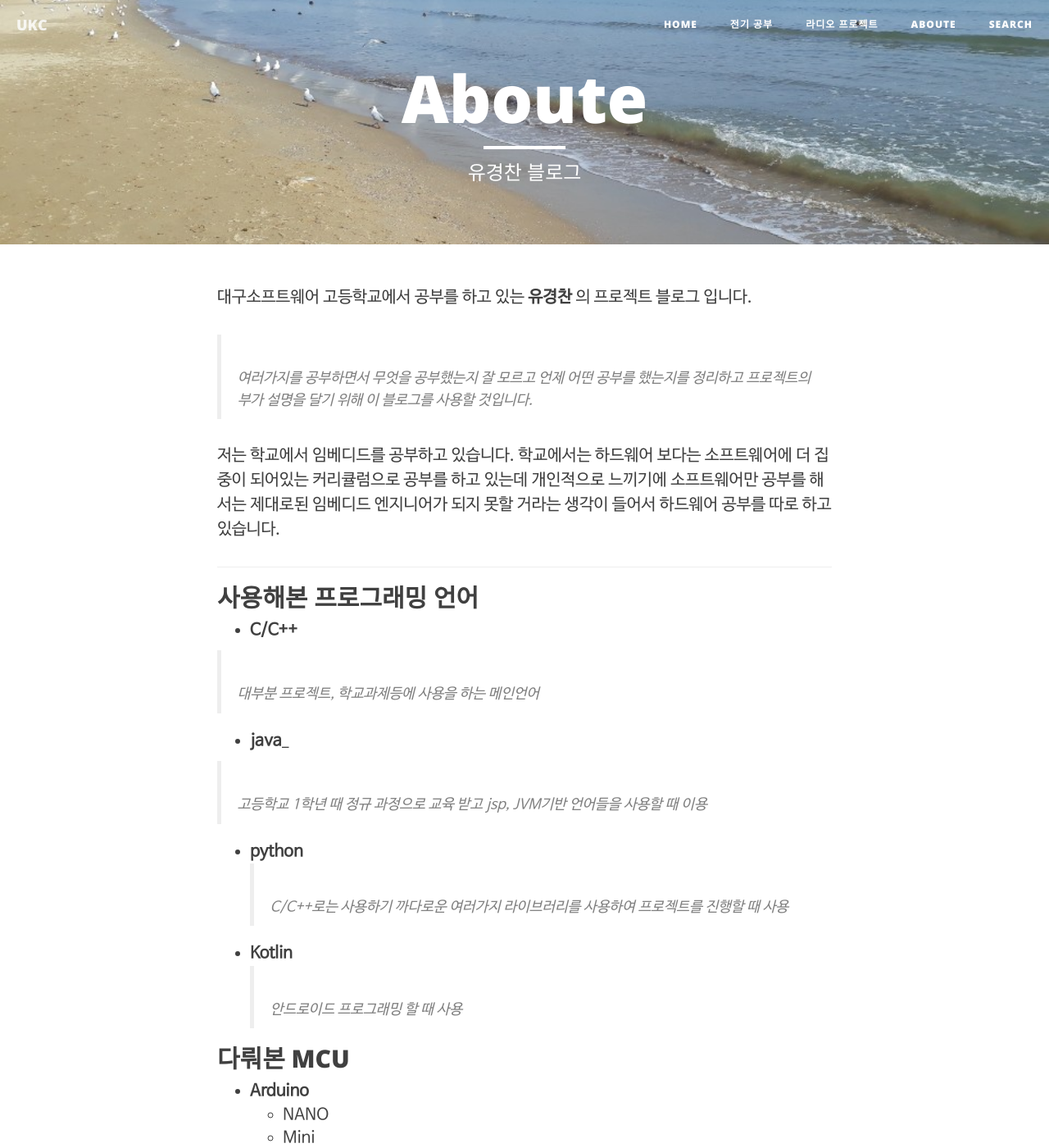
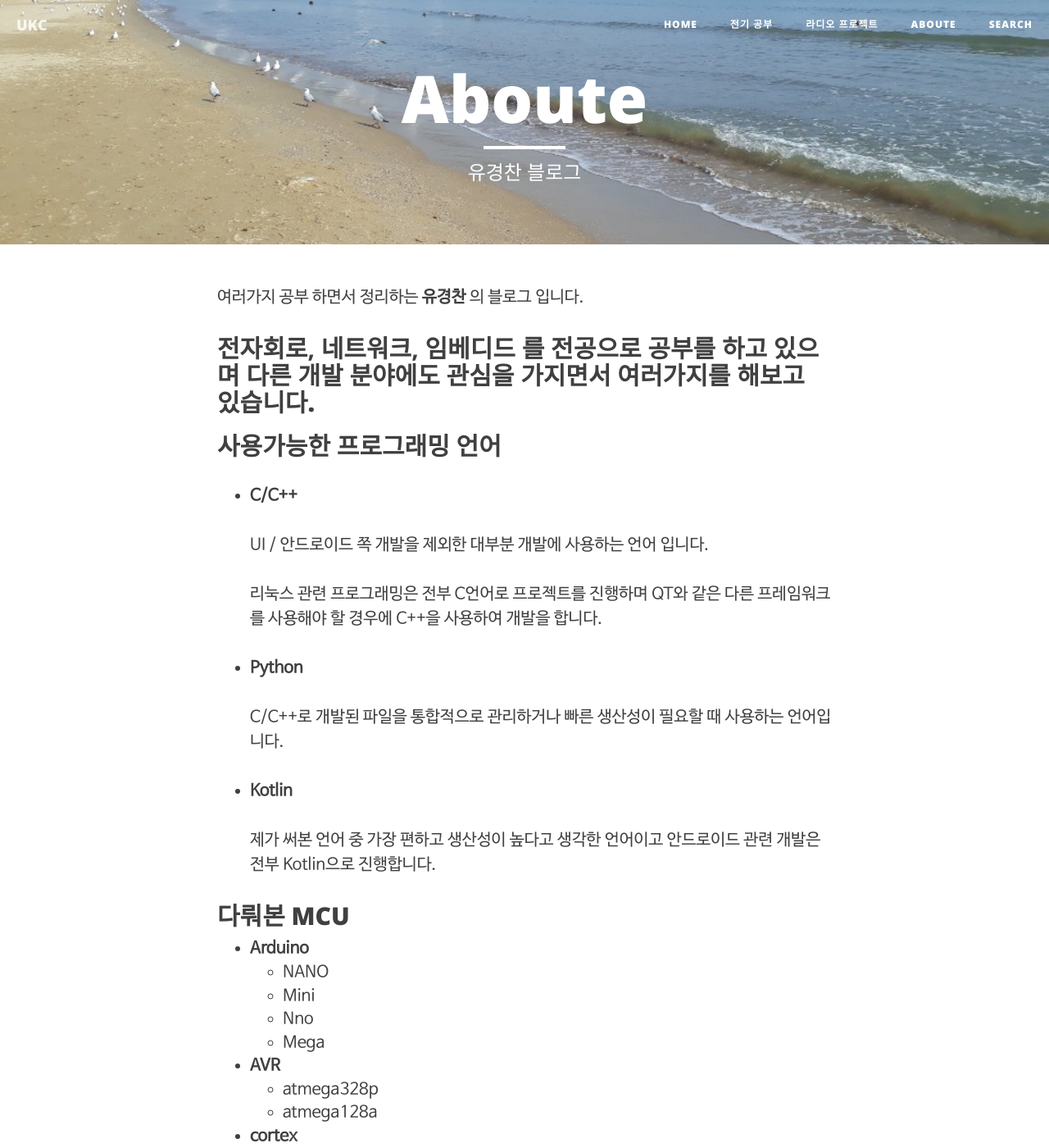
Before and after one commit to fbqweasd/fbqweasd.github.io, a Jekyll site: the page built from about.md, in a window 1280 px wide and 1400 px high. Shown: the whole window at 82% size. Built offline with Jekyll 4.4.1, drawn with Linux system fonts in a browser that asks for light colours; nearby versions of some CDN libraries; some of the changed text lies outside the part shown.

Commit message:
about 문서 수정

```diff
--- a/about.md
+++ b/about.md
@@ -5,29 +5,27 @@ description: "유경찬 블로그"
 header-img: "img/home-bg.jpg"
 ---
 
-대구소프트웨어 고등학교에서 공부를 하고 있는 __유경찬__ 의 프로젝트 블로그 입니다.
+여러가지 공부 하면서 정리하는 __유경찬__ 의 블로그 입니다.
 
-> 여러가지를 공부하면서 무엇을 공부했는지 잘 모르고 언제 어떤 공부를 했는지를 정리하고 프로젝트의 부가 설명을 달기 위해 이 블로그를 사용할 것입니다.
-
-저는 학교에서 임베디드를 공부하고 있습니다. 학교에서는 하드웨어 보다는 소프트웨어에 더 집중이 되어있는 커리큘럼으로 공부를 하고 있는데 개인적으로 느끼기에 소프트웨어만 공부를 해서는 제대로된 임베디드 엔지니어가 되지 못할 거라는 생각이 들어서 하드웨어 공부를 따로 하고 있습니다.
-
+__전자회로, 네트워크, 임베디드__ 를 전공으로 공부를 하고 있으며 다른 개발 분야에도 관심을 가지면서 여러가지를 해보고 있습니다.
 ----------
 
-## 사용해본 프로그래밍 언어
+## 사용가능한 프로그래밍 언어
 
 * __C/C++__
 
-> 대부분 프로젝트, 학교과제등에 사용을 하는 메인언어
+	UI / 안드로이드 쪽 개발을 제외한 대부분 개발에 사용하는 언어 입니다.
 
-* __java___
+	리눅스 관련 프로그래밍은 전부 C언어로 프로젝트를 진행하며 QT와 같은 다른 프레임워크를 사용해야 할 경우에 C++을 사용하여
+	개발을 합니다.
 
-> 고등학교 1학년 때 정규 과정으로 교육 받고 jsp, JVM기반 언어들을 사용할 때 이용
+* __Python__
 
-* __python__
-> C/C++로는 사용하기 까다로운 여러가지 라이브러리를 사용하여 프로젝트를 진행할 때 사용
+	C/C++로 개발된 파일을 통합적으로 관리하거나 빠른 생산성이 필요할 때 사용하는 언어입니다.
 
 * __Kotlin__
-> 안드로이드 프로그래밍 할 때 사용
+
+	제가 써본 언어 중 가장 편하고 생산성이 높다고 생각한 언어이고 안드로이드 관련 개발은 전부 Kotlin으로 진행합니다.
 
 
 ## 다뤄본 MCU
@@ -45,29 +43,6 @@ header-img: "img/home-bg.jpg"
 * __cortex__
 	* STM32f103
 
-## Linux
-
-* __FTP server__
-	* samba
-* __DataBase__
-	* mysql
-	* mariaDB
-
-## 다양한 툴
-
-* __회로 설계__
-	* Kicad
-	* Orcad
-
-* __리눅스__
-	* vim
-	* zsh (on my zsh)
-	* shell script
-
 ## 목표
 
-* 공중파 라디오 수신기 만들기 (진행중 - 블로그에 정리하고 있음)
-* arm기반의 리눅스 보드 설계
-* 나만의 리눅스 시스템 개발 - MUC커널을 다루어 리눅스 포팅
-* 스마트 책상 개발 - arm기반 프로젝트
-> 공부방, 독서실에 설치하여 학업에 더 집중을 할 수 있게 해주는 책상 개발
+*  리눅스를 MCU로 돌려보기 (Linux 포팅)
```
